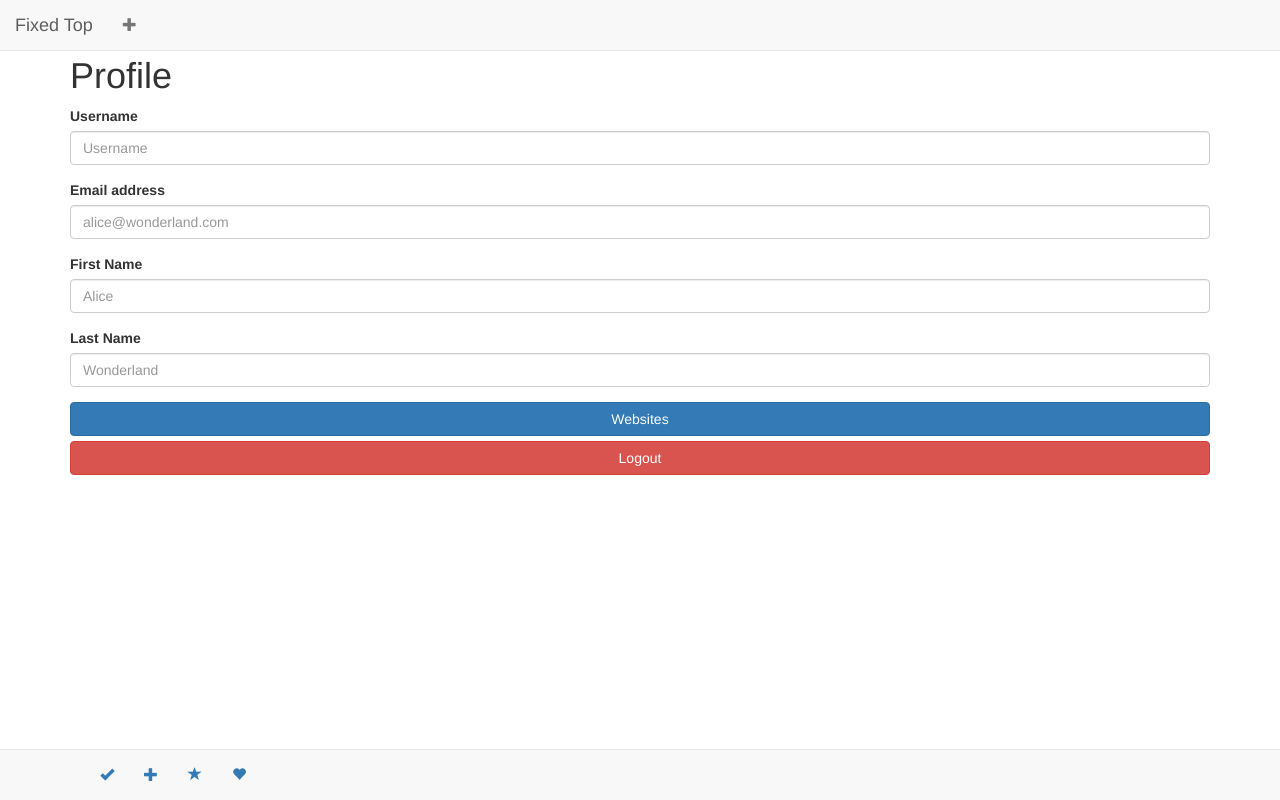
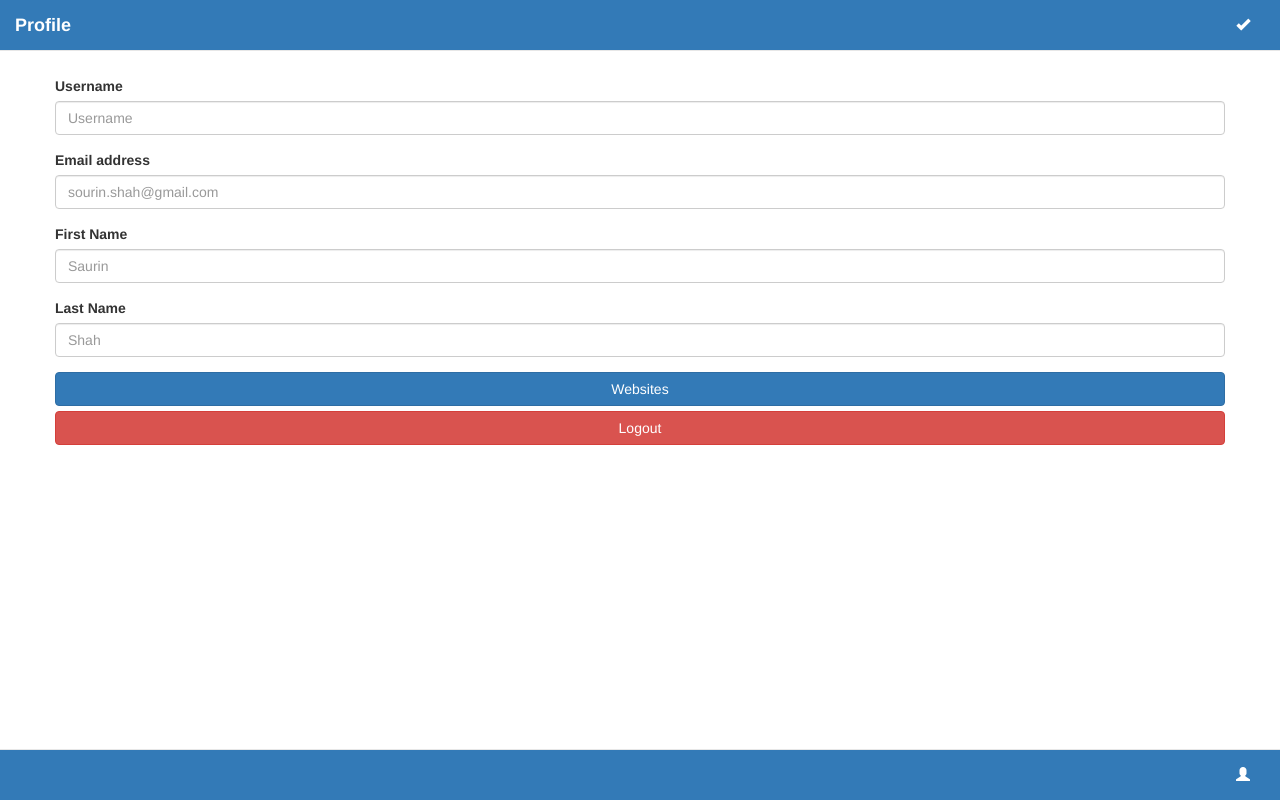
Before and after one commit to Saurin9/shah-saurin-webdev, a website: page public/assignment/profile.html in a window 1280 px wide. Drawn offline with nearby package versions, Linux system fonts and the light colour scheme.

Commit message:
4 pages completed

```diff
--- a/public/assignment/css/style.css
+++ b/public/assignment/css/style.css
@@ -5,3 +5,11 @@ input.form-control {
 body {
     padding-top: 36px;
 }
+
+.whiteicon, #setwhite {
+    color: white;
+}
+
+.bluecolor {
+    color: blue;
+}
--- a/public/assignment/profile.html
+++ b/public/assignment/profile.html
@@ -9,25 +9,30 @@
 <body>
 
 <nav class="navbar navbar-default navbar-fixed-top">
-    <div class="container-fluid">
-        <div class="navbar-header">
-            <a class="navbar-brand" href="#">
-                Fixed Top
+    <div class="container-fluid bg-primary">
+        <div class="row">
+            <div class="navbar-header col-xs-12">
+                <a class="navbar-brand pull-left" id="setwhite" href="#">
+                    <strong> Profile </strong>
                 </a>
                 <p class="navbar-text pull-right">
-                <a href="#" class="navbar-link">
-          <span class="glyphicon glyphicon-plus">
+                    <a href="#" class="navbar-link pull-right">
+                        <span class="glyphicon glyphicon-ok whiteicon">
                         </span>
                     </a>
                 </p>
             </div>
         </div>
+    </div>
 </nav>
 
 
+
     <div class="container">
-        <h1>Profile</h1>
-
+        <!--<h1>Profile</h1>-->
+        <div class="row">
+            <br>
+            <br>
             <form>
                 <div class="form-group">
                     <label for="username">Username</label>
@@ -35,15 +40,15 @@
                 </div>
                 <div class="form-group">
                     <label for="email">Email address</label>
-                <input type="email" class="form-control" id="email" placeholder="alice@wonderland.com">
+                    <input type="email" class="form-control" id="email" placeholder="sourin.shah@gmail.com">
                 </div>
                 <div class="form-group">
                     <label for="first-name">First Name</label>
-                <input type="text" class="form-control" id="first-name" placeholder="Alice">
+                    <input type="text" class="form-control" id="first-name" placeholder="Saurin">
                 </div>
                 <div class="form-group">
                     <label for="last-name">Last Name</label>
-                <input type="text" class="form-control" id="last-name" placeholder="Wonderland">
+                    <input type="text" class="form-control" id="last-name" placeholder="Shah">
                 </div>
             </form>
 
@@ -52,29 +57,32 @@
             <a class="btn btn-danger  btn-block"
                href="login.html">Logout</a>
         </div>
+    </div>
 
     <nav class="navbar navbar-default navbar-fixed-bottom">
-    <div class="container">
-        <div class="row navbar-text">
-            <div class="col-xs-3 text-center">
+        <div class="container-fluid bg-primary">
+            <div class="row">
+                <div class="navbar-text pull-right">
+                    <div class="col-xs-3">
                         <a href="#">
-                    <span class="glyphicon glyphicon-ok"></span>
+                            <span class="glyphicon glyphicon-user whiteicon"></span>
                         </a>
                     </div>
-            <div class="col-xs-3 text-center">
-                <a href="#">
-                    <span class="glyphicon glyphicon-plus"></span>
-                </a>
-            </div>
-            <div class="col-xs-3 text-center">
-                <a href="#">
-                    <span class="glyphicon glyphicon-star"></span>
-                </a>
-            </div>
-            <div class="col-xs-3 text-center">
-                <a href="#">
-                    <span class="glyphicon glyphicon-heart"></span>
-                </a>
+                    <!--<div class="col-xs-3 text-center">-->
+                        <!--<a href="#">-->
+                            <!--<span class="glyphicon glyphicon-plus"></span>-->
+                        <!--</a>-->
+                    <!--</div>-->
+                    <!--<div class="col-xs-3 text-center">-->
+                        <!--<a href="#">-->
+                            <!--<span class="glyphicon glyphicon-star"></span>-->
+                        <!--</a>-->
+                    <!--</div>-->
+                    <!--<div class="col-xs-3 text-center">-->
+                        <!--<a href="#">-->
+                            <!--<span class="glyphicon glyphicon-heart"></span>-->
+                        <!--</a>-->
+                    <!--</div>-->
                 </div>
             </div>
         </div>
```
Also changed, not shown: public/Lectures/mean-todo/app.js (added, +19 -0 lines), public/Lectures/mean-todo/index.html (added, +39 -0 lines), public/assignment/website-list.html (added, +73 -0 lines). Lines whose indentation alone changed are shown as unchanged.
